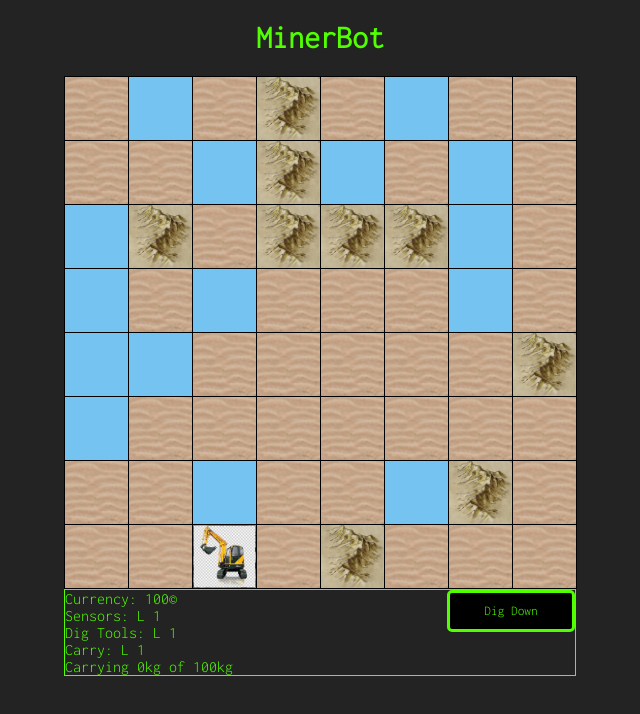
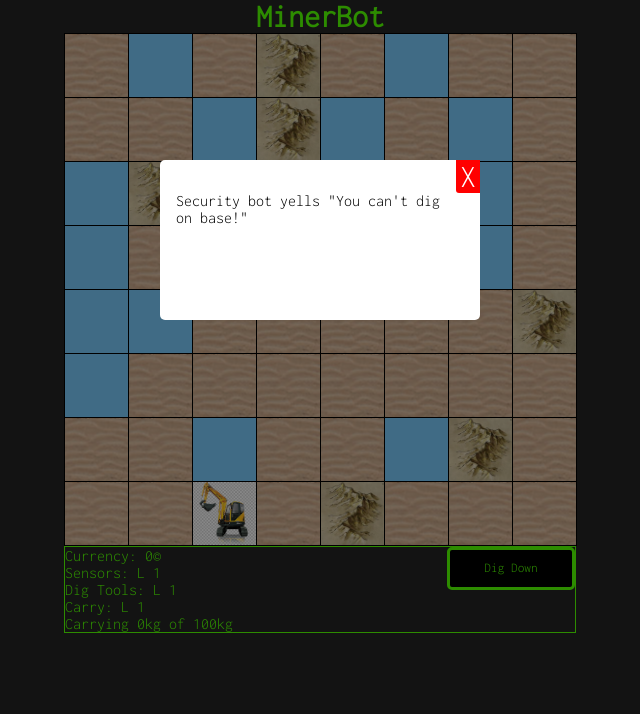
Before and after one commit to cookieByte4130/minerBot, a plain HTML site: page index.html in a window 1280 px wide. Both pictures are taken after a click on the element "Dig Down". Shown: the whole page, without its empty margins (320-960 px from the left). Drawn offline with Linux system fonts and the light colour scheme.

Commit message:
added custom dialog box

```diff
--- a/index.html
+++ b/index.html
@@ -13,12 +13,18 @@
     <script defer src="scripts/script.js"></script>
   </head>
   <body>
+    <section class="dialogScreen hidden">
+      <div class="dialogBox">
+        <button class="closeBtn">X</button>
+        <div class="dialogContent">Some Text Here</div>
+      </div>
+    </section>
     <!-- add audio https://itch.io/queue/c/1018548/-free-music-packs?game_id=651698 -->
     <h1>MinerBot</h1>
     <table class="gameBoard"></table>
     <div class="gameInfo">
       <div class="gameStats">
-        <div class="currency">Currency: <span class="level"></span>&copy;</div>
+        <div class="currency">Currency: <span class="amount"></span>&copy;</div>
         <div class="sensors">Sensors: L <span class="level">9</span></div>
         <div class="digTools">Dig Tools: L <span class="level">9</span></div>
         <div class="carry">
--- a/scripts/script.js
+++ b/scripts/script.js
@@ -5,9 +5,25 @@ const gameInfoEl = document.querySelector(".gameInfo");
 const gameStatsEl = document.querySelector(".gameStats");
 const gameControlsEl = document.querySelector(".gameControls");
 
+const dialogEl = document.querySelector(".dialogScreen");
+const dialogContentEl = document.querySelector(".dialogContent");
+const closeBtnEl = document.querySelector(".closeBtn");
+
+function notify(msg, el = "p") {
+  const contentEl = document.createElement(el);
+  dialogContentEl.textContent = "";
+  dialogContentEl.insertAdjacentElement("beforeend", contentEl);
+  contentEl.textContent = msg;
+  dialogEl.classList.toggle("hidden");
+}
+
+closeBtnEl.addEventListener("click", () => {
+  dialogEl.classList.toggle("hidden");
+});
+
 const bot = {
   display: {
-    currency: { level: 100 },
+    currency: { amount: 0 },
     sensors: { level: 1 },
     digTools: { level: 1 },
     carry: {
@@ -52,10 +68,10 @@ const bot = {
     if (
       document.querySelector(".bot").parentElement.classList.contains("base")
     ) {
-      alert(`Security bot yells "You can't dig on base!"`);
+      notify(`Security bot yells "You can't dig on base!"`);
       return;
     }
-    alert("minerBot is digging...");
+    notify("minerBot is digging...");
     //get cell location
     //Get resource
     //increase currLoad
@@ -126,7 +142,7 @@ function displayGrid(grid) {
 boardEl.addEventListener("click", (e) => {
   const moveTo = e.target.classList;
   if (moveTo.contains("cliff") || moveTo.contains("water")) {
-    alert(`you cant go there`);
+    notify(`you cant go there`);
     return;
   }
   bot.move([e.target.cellIndex, e.target.parentNode.rowIndex]);
@@ -158,3 +174,9 @@ gameInit();
 //add event listener to the range
 //allow for movement
 //after move remove the range class
+
+//return to base:
+//automatically unload ore
+//ore to currency coversion?
+//show dialog box
+//upgrade menu
--- a/styles/style.css
+++ b/styles/style.css
@@ -1,6 +1,8 @@
 * {
   box-sizing: border-box;
   font-family: "Inconsolata", monospace;
+  padding: 0;
+  margin: 0;
 }
 
 body {
@@ -78,3 +80,49 @@ td {
   width: 8rem;
   border-radius: 5px;
 }
+
+/*======================
+DIALOG BOX
+=======================*/
+
+.dialogScreen {
+  position: absolute;
+  height: 100vh;
+  width: 100vw;
+  background-color: #00000073;
+}
+
+.dialogBox {
+  background-color: white;
+  position: absolute;
+  top: 30%;
+  left: 50%;
+  transform: translate(-50%, -50%);
+  min-height: 10rem;
+  width: 20rem;
+  border-radius: 5px;
+}
+
+.dialogContent {
+  padding: 2rem 1rem;
+  font-weight: 200;
+  color: black;
+}
+
+.closeBtn {
+  float: right;
+  background-color: red;
+  border: none;
+  border-radius: 0 0 0 3px;
+  font-size: 2rem;
+  padding: 0 0.25rem;
+  color: white;
+}
+
+.closeBtn:hover {
+  background-color: rgb(196, 0, 0);
+}
+
+.hidden {
+  display: none;
+}
```
